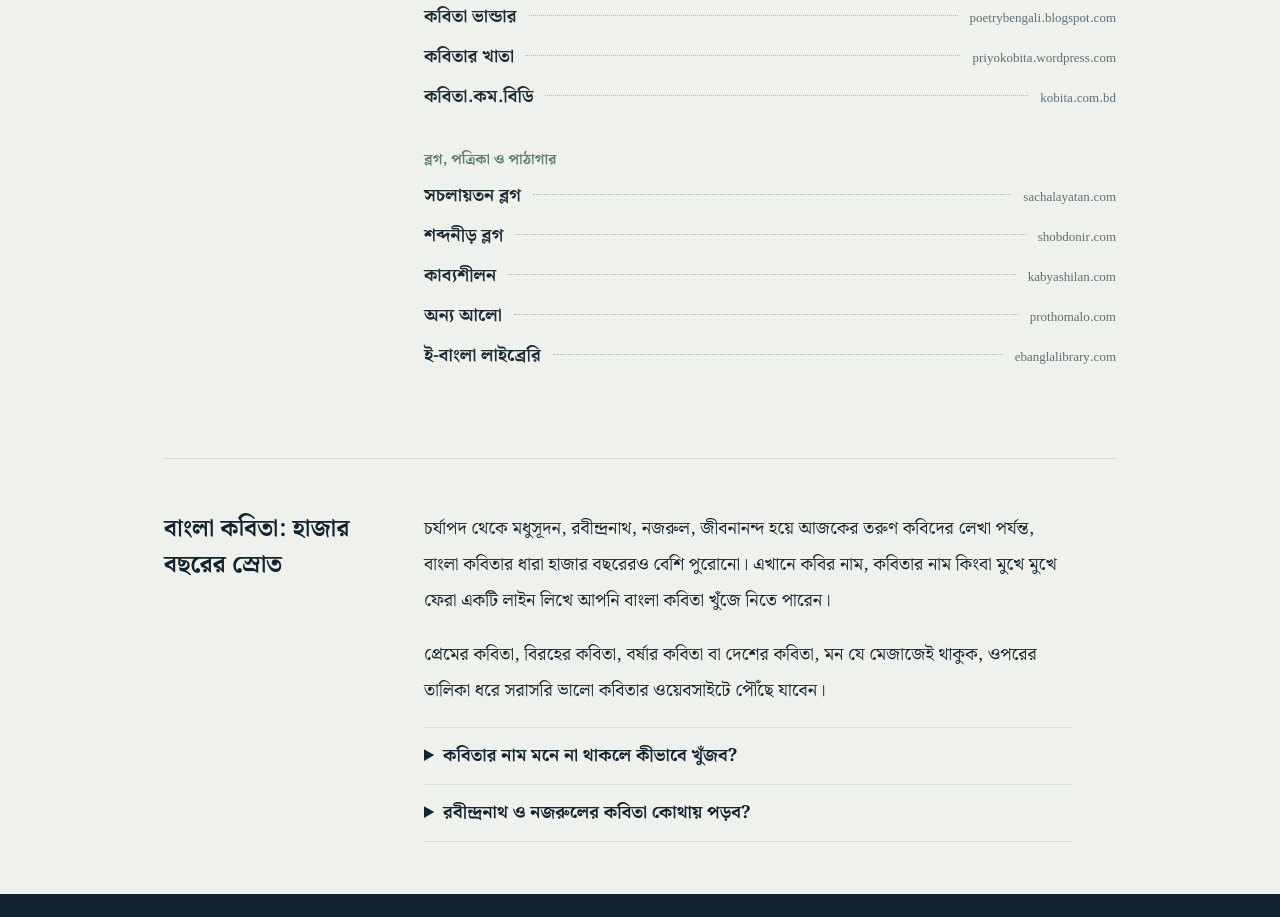
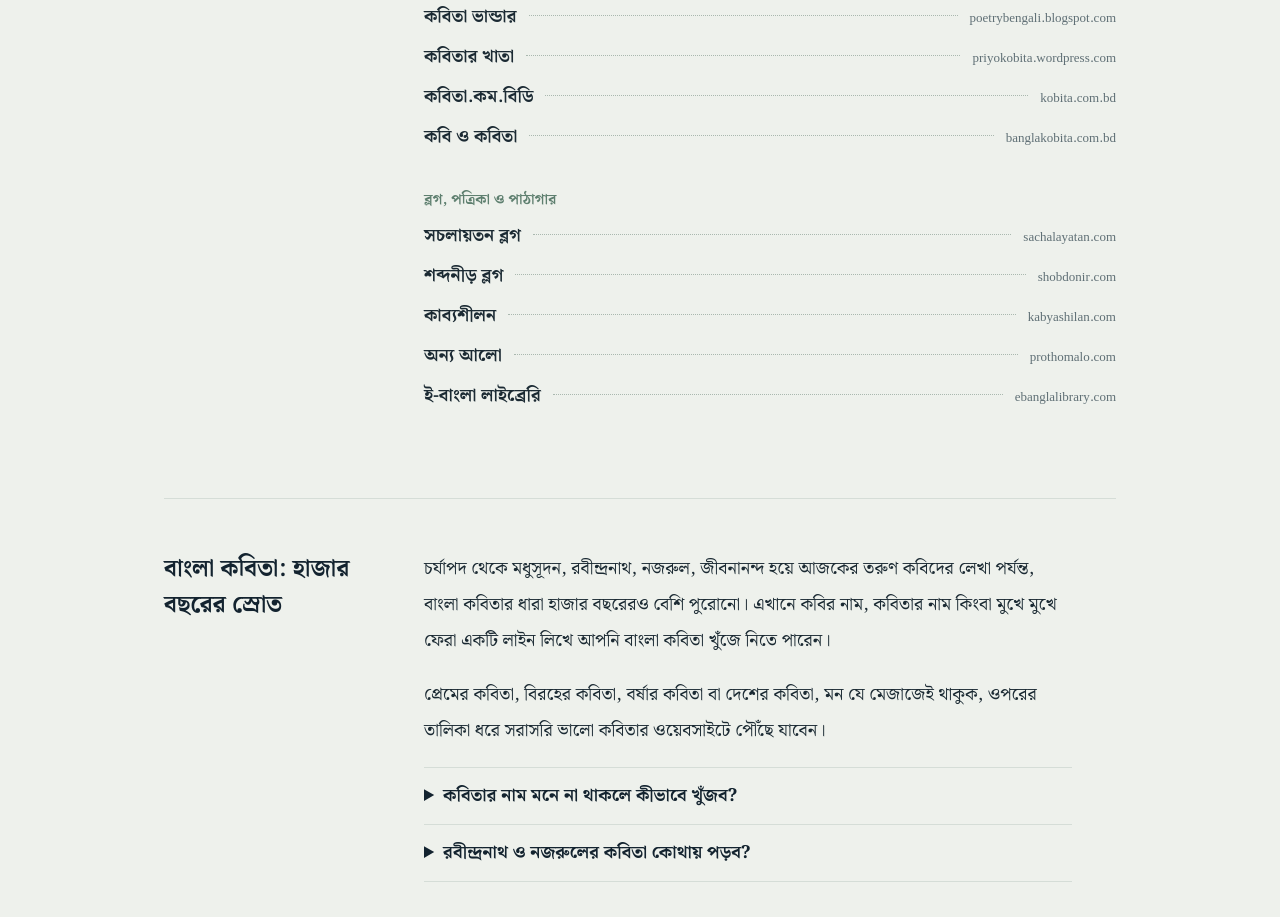
Before and after one commit to jn-tushar/kobita, a plain HTML site: page index.html in a window 1280 px wide. Shown: the part 1272-2189 px from the top of the page. Drawn offline with Linux system fonts and the light colour scheme.

Commit message:
Add new link to কবি ও কবিতা

```diff
--- a/index.html
+++ b/index.html
@@ -205,6 +205,7 @@ body{font-size:17px}.flow{font-size:18px}input.gsc-input{font-size:18px!importan
           <li><a href="https://poetrybengali.blogspot.com/search/label/%E0%A6%9C%E0%A6%A8%E0%A6%AA%E0%A7%8D%E0%A6%B0%E0%A6%BF%E0%A7%9F%20%E0%A6%95%E0%A6%AC%E0%A6%BF%E0%A6%A4%E0%A6%BE" target="_blank" rel="noopener">কবিতা ভান্ডার</a><i></i><small>poetrybengali.blogspot.com</small></li>
           <li><a href="https://priyokobita.wordpress.com" target="_blank" rel="noopener">কবিতার খাতা</a><i></i><small>priyokobita.wordpress.com</small></li>
           <li><a href="https://kobita.com.bd/" target="_blank" rel="noopener">কবিতা.কম.বিডি</a><i></i><small>kobita.com.bd</small></li>
+			<li><a href="https://banglakobita.com.bd/" target="_blank" rel="noopener">কবি ও কবিতা</a><i></i><small>banglakobita.com.bd</small></li>
         </ul>
       </nav>
       <nav aria-label="ব্লগ, পত্রিকা ও পাঠাগার">
```
